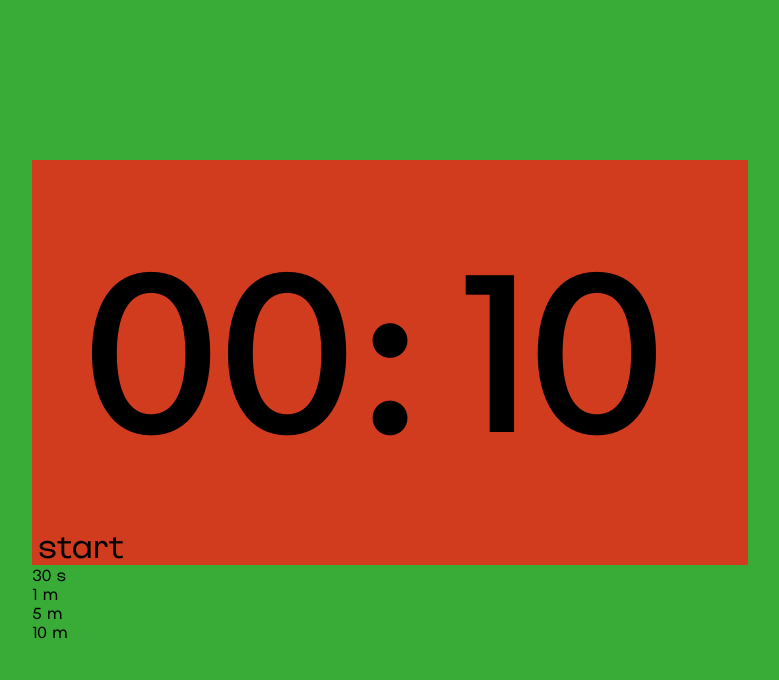
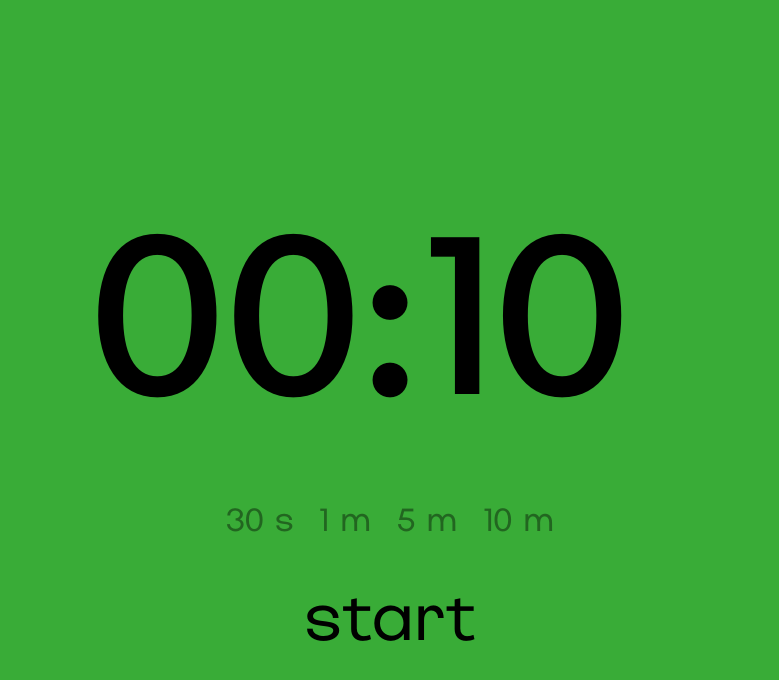
Before and after one commit to marecektn/tajmer, a React (Create React App) app: page / in a window 1280 px wide. Shown: the top 680 px of the page, without its empty margins (250-1029 px from the left). Built offline with nearby package versions, Linux system fonts and the light colour scheme.

Commit message:
simplify

```diff
--- a/src/components/page/page.tsx
+++ b/src/components/page/page.tsx
@@ -1,17 +1,11 @@
 
 import './page.css';
 import { Timer } from "../timer/timer";
-import {Presets} from "../presets/presets";
-import {useState} from "react";
 
 export function Page() {
-
-    const [time, setTime] = useState(10);
-
     return (
       <div className='centerPage'>
-          <Timer propTime={time} />
-          <Presets timeSet={(propTime) => setTime(propTime)} />
+          <Timer />
       </div>
     );
 }
--- a/src/components/presets/presets.css
+++ /dev/null
@@ -1,72 +0,0 @@
-
-.thin {
-    font-weight: 200;
-}
-
-.light {
-    font-weight: 300;
-}
-
-.normal {
-    font-weight: 400;
-}
-
-.regular {
-    font-weight: 500;
-}
-
-.medium {
-    font-weight: 600;
-}
-
-.demibold {
-    font-weight: 700;
-}
-
-.bold {
-    font-weight: 800;
-}
-
-/*
-@font-face {
-    font-family: 'SlidoSans';
-    font-weight: 200;
-    src: local('SlidoSans'), url(./fonts/SlidoSans-Thin.otf) format('opentype');
-}
-
-@font-face {
-    font-family: 'SlidoSans';
-    font-weight: 300;
-    src: local('SlidoSans'), url(./fonts/SlidoSans-Light.otf) format('opentype');
-}
-
-@font-face {
-    font-family: 'SlidoSans';
-    font-weight: 400;
-    src: local('SlidoSans'), url(./fonts/SlidoSans-Normal.otf) format('opentype');
-}
-
-@font-face {
-    font-family: 'SlidoSans';
-    font-weight: 500;
-    src: local('SlidoSans'), url(./fonts/SlidoSans-Regular.otf) format('opentype');
-}
-
-@font-face {
-    font-family: 'SlidoSans';
-    font-weight: 600;
-    src: local('SlidoSans'), url(./fonts/SlidoSans-Medium.otf) format('opentype');
-}
-
-@font-face {
-    font-family: 'SlidoSans';
-    font-weight: 700;
-    src: local('SlidoSans'), url(./fonts/SlidoSans-DemiBold.otf) format('opentype');
-}
-
-@font-face {
-    font-family: 'SlidoSans';
-    font-weight: 800;
-    src: local('SlidoSans'), url(./fonts/SlidoSans-Bold.otf) format('opentype');
-}
-*/
--- a/src/components/presets/presets.tsx
+++ /dev/null
@@ -1,10 +0,0 @@
-import './presets.css'
-
-export function Presets(props: {timeSet: (num: number) => void}) {
-    return (<div>
-        <div onClick={() => props.timeSet(30)}>30 s</div>
-        <div onClick={() => props.timeSet(60)}>1 m</div>
-        <div onClick={() => props.timeSet(300)}>5 m</div>
-        <div onClick={() => props.timeSet(600)}>10 m</div>
-    </div>);
-}
--- a/src/components/timer/timer.css
+++ b/src/components/timer/timer.css
@@ -1,6 +1,33 @@
 
+/* Slido red #D23C1E */
 .center {
-    background-color: #D23C1E;
+
+}
+
+.presets {
+    display: flex;
+    flex-direction: row;
+    justify-content: center;
+    opacity: 1;
+    transition: opacity ease 0.3s;
+}
+
+.presetItem {
+    padding: 0.4em;
+    font-size: 2em;
+    opacity: 0.4;
+    transition: opacity ease 0.3s;
+}
+
+.presetItem:hover {
+    cursor: progress;
+    opacity: 1;
+    transition: opacity ease 0.3s;
+}
+
+.opacityZero {
+    opacity: 0;
+    transition: opacity ease 0.3s;
 }
 
 .time {
@@ -10,15 +37,25 @@
     font-weight: 600;
 }
 
-.digits {
-    width: 1.24em;
+.digitsMin {
+    width: 1.2em;
+    text-align: right;
+}
+
+.digitsSec {
+    width: 1.2em;
+    text-align: left;
+}
+
+.controls {
     text-align: center;
 }
 
 button {
-    font-size: 2em;
+    font-size: 4em;
     background-color: transparent;
     border: none;
+    padding: 0.4em;
 }
 
 button:hover {
--- a/src/components/timer/timer.tsx
+++ b/src/components/timer/timer.tsx
@@ -19,10 +19,10 @@ function timeLabel(time: number, elapsed: number): string[] {
     return formatTime(Math.abs(time - elapsed));
 }
 
-export function Timer(props: { propTime: number }) {
+export function Timer() {
 
     const [running, setRunning] = useState(false);
-    const [time, setTime] = useState(props.propTime);
+    const [time, setTime] = useState(10);
     const [elapsed, setElapsed] = useState(0);
     const elapsedRef = useRef(elapsed);
     elapsedRef.current = elapsed;
@@ -35,10 +35,10 @@ export function Timer(props: { propTime: number }) {
         setRunning(false);
     }
 
-    useEffect(() => {
-        setTime(props.propTime);
+    function resetTime(value: number) {
         setElapsed(0);
-    }, [props.propTime]);
+        setTime(value);
+    }
 
     useEffect(() => {
         if (!running) {
@@ -57,10 +57,18 @@ export function Timer(props: { propTime: number }) {
     return (
         <div className='center'>
             <div className='time'>
-                <span className='digits'>{min}</span>
+                <span className='digitsMin'>{min}</span>
                 <span>:</span>
-                <span className='digits'>{sec}</span>
+                <span className='digitsSec'>{sec}</span>
             </div>
+
+            <div className={running ? 'presets opacityZero' : 'presets' } hidden={running}>
+                <div className='presetItem' onClick={() => resetTime(30)}>30 s</div>
+                <div className='presetItem' onClick={() => resetTime(60)}>1 m</div>
+                <div className='presetItem' onClick={() => resetTime(300)}>5 m</div>
+                <div className='presetItem' onClick={() => resetTime(600)}>10 m</div>
+            </div>
+
             <div className='controls'>
                 {
                     running
```
